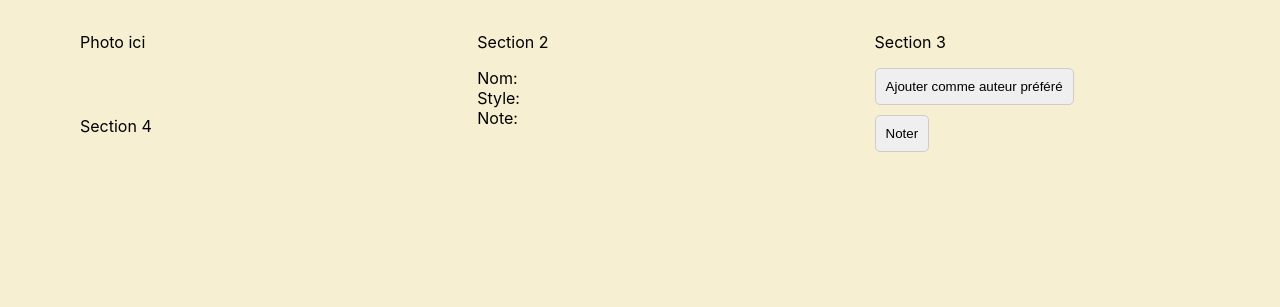
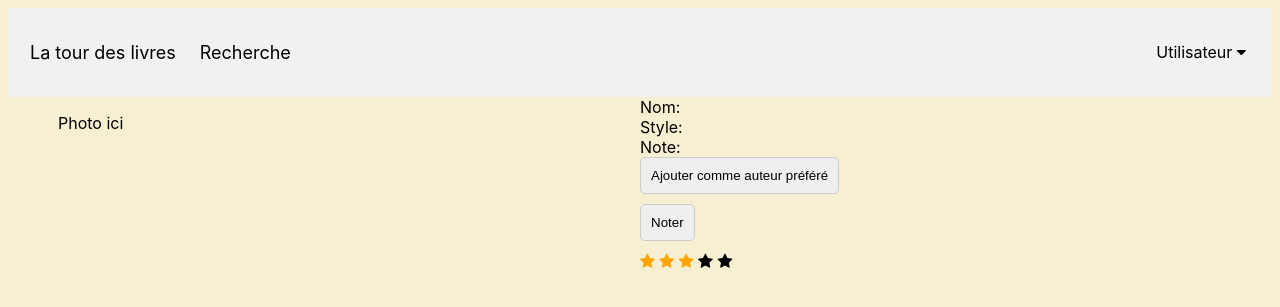
Before and after one commit to MaximeLamothe/Projetglo-2005, a Flask app: page /auteur/ in a window 1280 px wide. Shown: the top 307 px of the page. Run offline with Flask 3, Linux system fonts and the light colour scheme.

Commit message:
validation courriel + header

```diff
--- a/server.py
+++ b/server.py
@@ -1,3 +1,4 @@
+import re
 from flask import Flask, render_template, Response, request, redirect, url_for, session, flash
 
 from setuptools.command.easy_install import sys_executable
@@ -13,34 +14,42 @@ database = Database()
 def main():
     return render_template('login.html')
 
+@app.route('/base/', methods=['GET', 'POST'])
+def base():
+    return render_template('base.html')
+
 @app.route("/login", methods=['GET', 'POST'])
 def login():
     if request.method == "POST":
         courriel = request.form.get("courriel")
         passe = request.form.get("motpasse")
 
-        # TODO: valider format du courriel
+        # REGEX pour le courriel
+        email_pattern = r'^[a-zA-Z0-9._%+-]+@[a-zA-Z0-9.-]+\.[a-zA-Z]{2,}$'
 
-        # TODO: corriger la requête dans la BD
-        cmd = 'SELECT motpasse FROM Utilisateurs WHERE courriel = %s;'
-        database.cursor.execute(cmd, (courriel,))
-        passeVrai = database.cursor.fetchone()
+        # si le courriel est conforme
+        if re.match(email_pattern, courriel):
 
-        # TODO: ajuster la validation selon la bd
-        if (passeVrai!=None) and (passe==passeVrai[0]):
-            cmd = 'SELECT * FROM Utilisateurs WHERE courriel = %s;'
+            # TODO: corriger la requête dans la BD
+            cmd = 'SELECT motdepasse FROM lecteurs WHERE email = %s;'
             database.cursor.execute(cmd, (courriel,))
-            info = database.cursor.fetchone()
+            passeVrai = database.cursor.fetchone()
 
-            # user = surnom
-            # session["prenom"] = info[]
-            # session['nom'] = info[]
-            # session["surnom"] = info[]
-            # session['age'] = info[]
-            # session['sexe'] = info[]
-            # session['courriel'] = courriel
-            #
-            # return redirect(url_for('mabiblio'))
+            # TODO: ajuster la validation selon la bd
+            if (passeVrai!=None) and (passe==passeVrai[0]):
+                cmd = 'SELECT * FROM lecteurs WHERE email = %s;'
+                database.cursor.execute(cmd, (courriel,))
+                info = database.cursor.fetchone()
+
+                # user = surnom
+                # session["prenom"] = info[]
+                # session['nom'] = info[]
+                # session["surnom"] = info[]
+                # session['age'] = info[]
+                # session['sexe'] = info[]
+                # session['courriel'] = courriel
+                #
+                return redirect(url_for('mabiblio'))
 
         return render_template('login.html', message="Informations invalides!")
 
@@ -51,13 +60,15 @@ def login():
         return render_template('login.html')
 
 # Fonction pour afficher la page de création d'un nouveau compte
-@app.route("/creation-compte/", methods=['GET'])
+@app.route("/creation-compte/", methods=['GET', 'POST'])
 def creationcompte():
     return render_template('creationcompte.html')
 
 # Fonction pour gérer la soumission du formulaire de nouveau compte
-@app.route('/inscription', methods=['POST'])
+@app.route('/inscription/', methods=['POST'])
 def inscription():
+
+    # Récupérer les informations entrées par l'utilisateur
     prenom = request.form.get("prenom")
     nom = request.form.get("nom")
     courriel = request.form.get("courriel")
@@ -66,9 +77,29 @@ def inscription():
     sexe = request.form.get("sexe")
     motpasse = request.form.get("motpass")
 
-    # TODO: validation de l'entrée de l'utilisateur
-    # TODO: ajouter l'utilisateur à la base de données
-    return redirect(url_for('login'))  # Rediriger l'utilisateur vers la page login
+    # REGEX pour le courriel
+    email_pattern = r'^[a-zA-Z0-9._%+-]+@[a-zA-Z0-9.-]+\.[a-zA-Z]{2,}$'
+
+    # si le courriel est conforme
+    if re.match(email_pattern, courriel):
+        # vérifier que le courriel n'est pas déjà dans la BD
+        cmd = 'SELECT email FROM lecteurs WHERE email = %s;'
+        database.cursor.execute(cmd, (courriel,))
+        info = database.cursor.fetchone()
+
+        if info: # si le courriel est déjà dans la BD
+            flash("Ce courriel est déjà utilisé !", "info")
+            return redirect(url_for('creationcompte'))
+        else:
+            # TODO: ajouter l'utilisateur à la base de données
+
+            flash("Votre compte a été créé!", "info")
+            return redirect(url_for('login'))  # Rediriger l'utilisateur vers la page login
+
+    # si le courriel n'est pas dans le bon format
+    else:
+        flash("Le courriel est invalide !", "info")
+        return redirect(url_for('creation-compte'))
 
 @app.route("/logout")
 def logout():
@@ -79,7 +110,10 @@ def logout():
 
 @app.route("/auteur/")
 def auteur():
+    #if "user" in session:
     return render_template('auteur.html', prenom='', nom='', style='', note='')
+    # else:
+        # return redirect(url_for('login'))
 
 @app.route("/mabiblio/")
 def mabiblio():
--- a/static/app.js
+++ b/static/app.js
@@ -1,4 +1,5 @@
 // Fonction qui valide le format du courriel avant de l'envoyer au serveur
+/*
 document.addEventListener("DOMContentLoaded", function () {
     // let emailForm = document.getElementById("emailForm"); // essayer d'obtenir emailForm de la page
     //     if (emailForm) {  // validation seulement si email form sur la page
@@ -17,3 +18,4 @@ document.addEventListener("DOMContentLoaded", function () {
         }
     });
 });
+ */
--- a/static/styles.css
+++ b/static/styles.css
@@ -3,8 +3,8 @@ body {
     font-family: 'Inter', sans-serif;
     font-weight: 400; /* Default weight for readability */
     font-size: 16px; /* Standard size for forms */
-        margin-left: 80px;
 }
+
 
 button[type="submit"] {
     cursor: pointer; /* Ensures the cursor is a pointer on hover */
@@ -16,17 +16,12 @@ button[type="submit"] {
     border-radius: 5px;
 }
 
-/* Optional: change the cursor style when hovering over the button */
-button:hover {
-    box-shadow: 0 12px 16px 0 rgba(0,0,0,0.24), 0 17px 50px 0 rgba(0,0,0,0.19);
-    background-color: #45a049; /* Darker green when hovered */
+.row {
+  display: flex;
 }
-.fleft,
-.fcenter,
-.fright {
-  width: 33.33%;  /* Each section takes up one-third of the width */
-  float: left;    /* Floats sections next to each other */
-  height: 100px;  /* Fixed height for the sections */
+
+.column {
+  flex: 50%;
 }
 
 input {
@@ -40,6 +35,8 @@ input {
 
 p {
     color: black;
+    margin-left: 50px;
+    margin-right: 50px;
 
 }
 
@@ -52,3 +49,134 @@ p {
 .droite {
     text-align: right;
 }
+
+/* étoiles */
+.checked {
+  color: orange;
+}
+
+.header {
+  text-align: center;
+  padding: 20px;
+}
+
+/* Navbar */
+
+/* Links inside the navbar */
+.navbar a {
+  float: left;
+  font-size: 16px;
+  color: black;
+  text-align: center;
+  padding: 14px 16px;
+  text-decoration: none;
+}
+
+/* The dropdown container */
+.dropdown {
+  float: right;
+  overflow: hidden;
+}
+
+/* Dropdown button */
+.dropdown .dropbtn {
+  font-size: 16px;
+  border: none;
+  outline: none;
+  color: black;
+  padding: 14px 16px;
+
+  background-color: inherit;
+  font-family: inherit; /* Important for vertical align on mobile phones */
+  margin: 0; /* Important for vertical align on mobile phones */
+}
+
+/* Dropdown content (hidden by default) */
+.dropdown-content {
+  display: none;
+  position: absolute;
+  background-color: #f9f9f9;
+  min-width: 160px;
+  box-shadow: 0px 8px 16px 0px rgba(0,0,0,0.2);
+  z-index: 1;
+}
+
+/* Links inside the dropdown */
+.dropdown-content a {
+  float: none;
+  color: black;
+  padding: 12px 16px;
+  text-decoration: none;
+  display: block;
+  text-align: left;
+}
+
+/* Add a grey background color to dropdown links on hover */
+.dropdown-content a:hover {
+  background-color: #ddd;
+}
+
+/* Show the dropdown menu on hover */
+.dropdown:hover .dropdown-content {
+  display: block;
+}}
+
+.checkbtn {
+ font-size: 1.5rem;
+ color: white;
+ cursor: pointer;
+}
+
+/* header */
+
+/* Style the header with a grey background and some padding */
+.header {
+  overflow: hidden;
+  background-color: #f1f1f1;
+  padding: 20px 10px;
+}
+
+/* Style the header links */
+.header a {
+  float: left;
+  color: black;
+  text-align: center;
+  padding: 12px;
+  text-decoration: none;
+  font-size: 18px;
+  line-height: 25px;
+  border-radius: 4px;
+}
+
+/* Style the logo link (notice that we set the same value of line-height and font-size to prevent the header to increase when the font gets bigger */
+.header a.logo {
+  font-size: 25px;
+  font-weight: bold;
+}
+
+/* Change the background color on mouse-over */
+.header a:hover {
+  background-color: #ddd;
+  color: black;
+}
+
+/* Float the link section to the right */
+.header-right {
+  float: right;
+}
+
+.header-centre {
+
+}
+
+/* Add media queries for responsiveness - when the screen is 500px wide or less, stack the links on top of each other */
+@media screen and (max-width: 500px) {
+  .header a {
+    float: none;
+    display: block;
+    text-align: left;
+  }
+  .header-right {
+    float: none;
+  }
+}
--- a/templates/auteur.html
+++ b/templates/auteur.html
@@ -1,33 +1,31 @@
-<!DOCTYPE html>
-<html>
-<head>
-  <link rel="stylesheet" type="text/css" href="../static/styles.css">
-    <script type="text/javascript" src="../static/app.js"></script>
-    <meta charset="UTF-8">
-    <title>Auteur</title>
-</head>
-<body>
+{% extends 'base.html' %}
 
-<div class="fleft">
-        <p>Photo ici</p>
-    </div>
-    <div class="fcenter">
-      <p>Section 2</p>
+{% block title %}Auteur{% endblock %}
+{% block content %}
+
+<div class="row">
+  <div class="column">
+      <p>Photo ici</p>
+  </div>
+
+  <div class="column">
       Nom: {{prenom}} {{nom}}<br>
       Style: {{style}}<br>
       Note: {{note}}<br>
-    </div>
-    <div class="fright">
-        <p>Section 3</p>
-        <form action="" method="post">
+
+      <form action="" method="post">
         <input type="button" value="Ajouter comme auteur préféré" onclick="Fonction()"><br>
         <input type="button" value="Noter" onclick="Fonction()"><br>
+            <link rel="stylesheet" href="https://cdnjs.cloudflare.com/ajax/libs/font-awesome/4.7.0/css/font-awesome.min.css">
+            <!-- https://www.geeksforgeeks.org/star-rating-using-html-css-and-javascript/ -->
+        <span class="fa fa-star checked"></span>
+        <span class="fa fa-star checked"></span>
+        <span class="fa fa-star checked"></span>
+        <span class="fa fa-star"></span>
+        <span class="fa fa-star"></span>
   </form>
-    </div>
+  </div>
 
-    <div class="bottom">
-        <p>Section 4</p>
-    </div>
+</div>
 
-</body>
-</html>
+{% endblock %}
--- a/templates/base.html
+++ b/templates/base.html
@@ -1,17 +1,37 @@
 <!DOCTYPE html>
-<html lang="en">
+<html>
 <head>
+    <link rel="stylesheet" type="text/css" href="../static/styles.css">
+    <script type="text/javascript" src="../static/app.js"></script>
     <meta charset="UTF-8">
     <title>{% block title %}{% endblock %}</title>
 </head>
 <body>
-  <h1>La tour des livres</h1>
+  <div class="header">
+  <a href="#default" class="titre">La tour des livres</a>
+      <a class = "header-centre" href="/recherche">Recherche</a>
+  <div class="header-right">
+    <div class="dropdown">
+    <button class="dropbtn">Utilisateur
+      <i class="fa fa-caret-down"></i>
+    </button>
+    <div class="dropdown-content">
+      <a href="/profil">Profil</a>
+      <a href="/mabiblio/">Bibli perso</a>
+      <a href="/logout">Se déconnecter</a>
+    </div>
+  </div>
+  </div>
+</div>
+
   {% block content %}
     {% with messages = get_flashed_messages() %}
     {% if messages %}
         {% for msg in messages %}
             <p> {{ msg }}</p>
-
+        {% endfor %}
+    {%endif%}
+  {%endwith%}
   {% endblock %}
 </body>
 </html>
```
Also changed, not shown: templates/mabiblio.html (added, +10 -0 lines), templates/recherche.html (added, +10 -0 lines).
